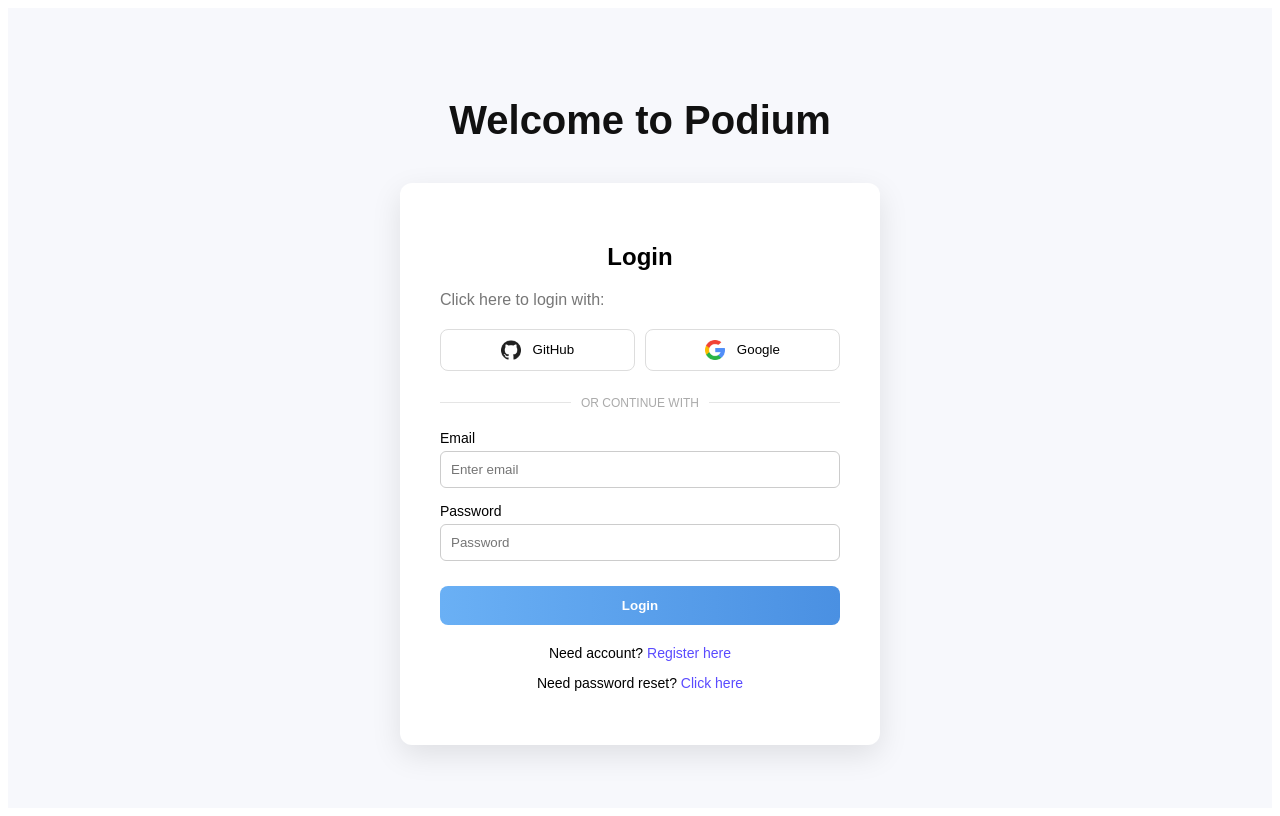
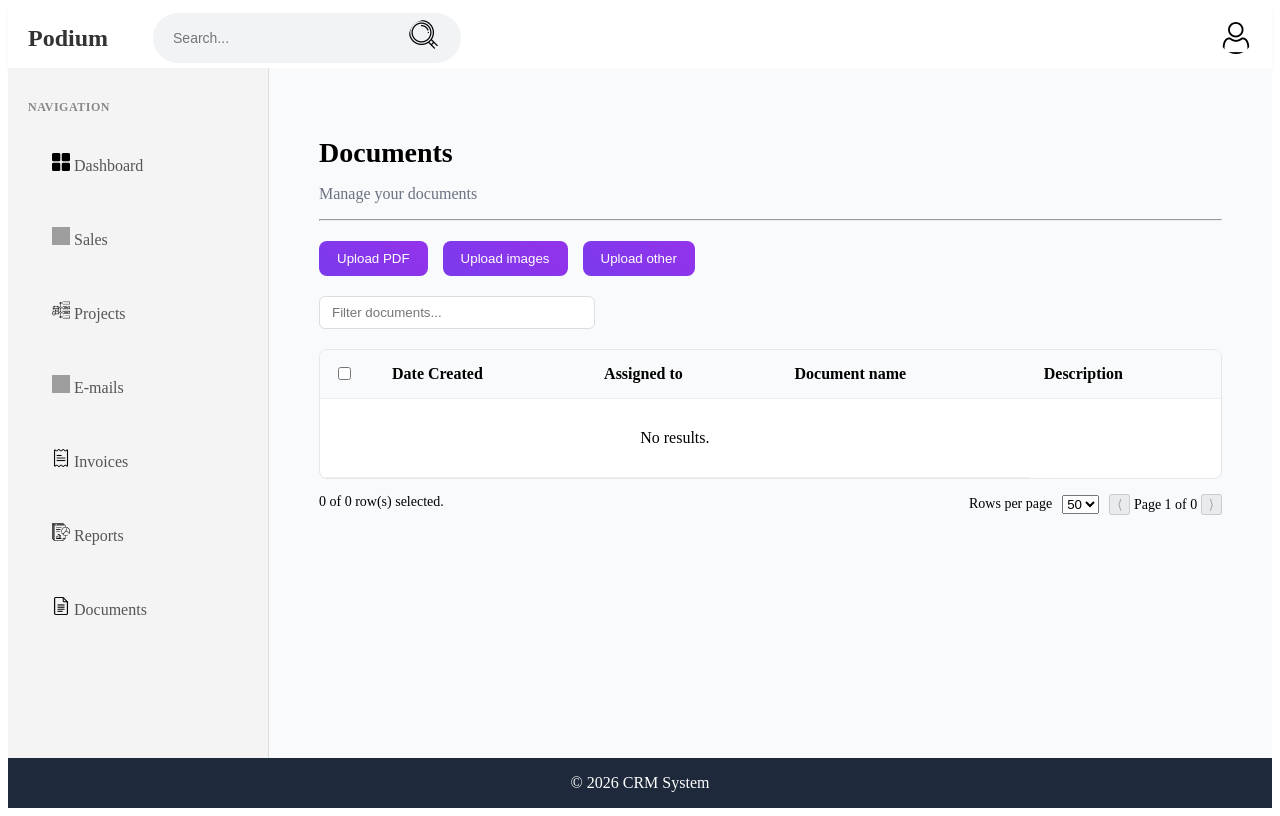
Before and after one commit to abhijeett55/posify-podium, an Angular app: page /document in a window 1280 px wide. Before the commit this address led to /login. Built offline with nearby package versions, Linux system fonts and the light colour scheme; grey boxes are pictures that could not be loaded.

Commit message:
document

```diff
--- /dev/null
+++ b/src/app/_components/document/document.css
@@ -0,0 +1,88 @@
+.documents-page{
+  padding:20px;
+}
+
+.page-header h1{
+  font-size:28px;
+  margin-bottom:5px;
+}
+
+.page-header p{
+  color:#6b7280;
+}
+
+/* upload buttons */
+
+.upload-buttons{
+  margin-top:20px;
+  display:flex;
+  gap:15px;
+}
+
+.upload-btn{
+  background: linear-gradient(45deg,#7c3aed,#9333ea);
+  color:white;
+  border:none;
+  padding:10px 18px;
+  border-radius:8px;
+  cursor:pointer;
+  font-weight:500;
+}
+
+/* filter */
+
+.filter-box{
+  margin:20px 0;
+}
+
+.filter-box input{
+  padding:8px 12px;
+  width:250px;
+  border:1px solid #ddd;
+  border-radius:6px;
+}
+
+/* table */
+
+.table-container{
+  background:white;
+  border-radius:8px;
+  border:1px solid #e5e7eb;
+  overflow:hidden;
+}
+
+table{
+  width:100%;
+  border-collapse:collapse;
+}
+
+th,td{
+  padding:14px;
+  text-align:left;
+  border-bottom:1px solid #eee;
+}
+
+th{
+  background:#f9fafb;
+  font-weight:600;
+}
+
+.no-results{
+  text-align:center;
+  padding:30px;
+}
+
+/* pagination */
+
+.pagination{
+  display:flex;
+  justify-content:space-between;
+  margin-top:15px;
+  font-size:14px;
+}
+
+.page-controls{
+  display:flex;
+  gap:10px;
+  align-items:center;
+}
--- /dev/null
+++ b/src/app/_components/document/document.html
@@ -0,0 +1,102 @@
+<div class="documents-page">
+
+  <div class="page-header">
+    <h1>Documents</h1>
+    <p>Manage your documents</p>
+  </div>
+
+  <hr>
+
+  <!-- Upload Buttons -->
+  <div class="upload-buttons">
+    <!-- Hidden file inputs -->
+    <input
+      type="file"
+      #pdfUpload
+      style="display: none"
+      accept=".pdf"
+      (change)="onFileSelected($event, 'pdf')"
+    />
+    <input
+      type="file"
+      #imageUpload
+      style="display: none"
+      accept="image/*"
+      (change)="onFileSelected($event, 'image')"
+    />
+    <input
+      type="file"
+      #otherUpload
+      style="display: none"
+      accept="*/*"
+      (change)="onFileSelected($event, 'other')"
+    />
+    <button class="upload-btn"  (click)="pdfUpload.click()">Upload PDF</button>
+    <button class="upload-btn" (click)="imageUpload.click()">Upload images</button>
+    <button class="upload-btn" (click)="otherUpload.click()">Upload other</button>
+  </div>
+
+  <!-- Filter -->
+  <div class="filter-box">
+    <input
+    type="text"
+    placeholder="Filter documents..."
+    [(ngModel)]="filterText"
+    />
+  </div>
+
+  <!-- Table -->
+  <div class="table-container">
+    <table>
+
+      <thead>
+        <tr>
+          <th style="width: 30px">
+            <input
+              type="checkbox"
+              [checked]="areAllVisibleSelected()"
+              [indeterminate]="isIndeterminate()"
+              (change)="toggleAll($event)"
+            />
+          </th>
+          <th>Date Created</th>
+          <th>Assigned to</th>
+          <th>Document name</th>
+          <th>Description</th>
+        </tr>
+      </thead>
+
+      <tbody>
+
+        <tr *ngIf="allDocuments.length === 0">
+          <td colspan="4" class="no-results">No results.</td>
+        </tr>
+
+        <tr *ngFor="let doc of paginatedDocuments">
+          <td>{{doc.dateCreated}}</td>
+          <td>{{doc.assignedTo}}</td>
+          <td>{{doc.name}}</td>
+          <td>{{doc.description}}</td>
+        </tr>
+      </tbody>
+    </table>
+  </div>
+
+  <!-- Pagination -->
+  <div class="pagination">
+    <span>{{ selectedCount }} of {{ filteredDocuments.length }} row(s) selected.</span>
+
+    <div class="page-controls">
+      Rows per page
+      <select [ngModel]="rowsPerPage" (ngModelChange)="onRowsPerPageChange($event)">
+        <option *ngFor="let opt of rowsPerPageOptions" [value]="opt">{{ opt }}</option>
+      </select>
+
+      <span>
+        <button (click)="prevPage()" [disabled]="currentPage === 1">⟨</button>
+        Page {{ currentPage }} of {{ totalPages }}
+        <button (click)="nextPage()" [disabled]="currentPage === totalPages || totalPages === 0">⟩</button>
+      </span>
+    </div>
+  </div>
+</div>
--- /dev/null
+++ b/src/app/_components/document/document.ts
@@ -0,0 +1,121 @@
+import { Component } from '@angular/core';
+import { CommonModule} from '@angular/common';
+import { FormsModule } from '@angular/forms';
+import { RouterModule } from '@angular/router';
+
+export interface Document {
+  id: number;
+  dateCreated: string;
+  assignedTo: string;
+  name: string;
+  description: string;
+  selected?: boolean;
+}
+
+@Component({
+  selector: 'app-document',
+  standalone: true,
+  imports: [ CommonModule, FormsModule, RouterModule ],
+  templateUrl: './document.html',
+  styleUrl: './document.css',
+})
+export class DocumentComponent {
+
+  allDocuments: Document[] = [];
+
+
+  filterText = '';
+  rowsPerPage = 50;
+  currentPage = 1;
+  rowsPerPageOptions = [10, 20, 50];
+
+  onFileSelected(event: Event, type: string) {
+    const element = event.currentTarget as HTMLInputElement;
+    const fileList: FileList | null = element.files;
+
+    if (fileList && fileList.length > 0) {
+      const file = fileList[0];
+
+      console.log(`Uploading ${type}:`, file.name);
+
+      const newDoc: Document = {
+        id: Date.now(),
+        dateCreated: new Date().toLocaleDateString(),
+        assignedTo: 'User',
+        name: file.name,
+        description: type + ' file',
+        selected: false
+      };
+
+      this.allDocuments.push(newDoc);
+    }
+  }
+
+  get filteredDocuments(): Document[] {
+    if (!this.filterText.trim()) {
+      return this.allDocuments;
+    }
+    const lowerFilter = this.filterText.toLowerCase();
+    return this.allDocuments.filter(doc =>
+      doc.dateCreated.toLowerCase().includes(lowerFilter) ||
+      doc.assignedTo.toLowerCase().includes(lowerFilter) ||
+      doc.name.toLowerCase().includes(lowerFilter) ||
+      doc.description.toLowerCase().includes(lowerFilter)
+    );
+  }
+
+
+  get paginatedDocuments(): Document[] {
+    const start = (this.currentPage - 1) * this.rowsPerPage;
+    const end = start + this.rowsPerPage;
+    return this.filteredDocuments.slice(start, end);
+  }
+
+
+  get totalPages(): number {
+    return Math.ceil(this.filteredDocuments.length / this.rowsPerPage) || 0;
+  }
+
+
+  get selectedCount(): number {
+    return this.filteredDocuments.filter(doc => doc.selected).length;
+  }
+
+
+  prevPage() {
+    if (this.currentPage > 1) {
+      this.currentPage--;
+    }
+  }
+
+
+  nextPage() {
+    if (this.currentPage < this.totalPages) {
+      this.currentPage++;
+    }
+  }
+
+
+  onRowsPerPageChange(value: string) {
+    this.rowsPerPage = Number(value);
+    this.currentPage = 1; // reset to first page
+  }
+
+
+  toggleAll(event: Event) {
+    const checked = (event.target as HTMLInputElement).checked;
+    this.paginatedDocuments.forEach(doc => (doc.selected = checked));
+  }
+
+
+  areAllVisibleSelected(): boolean {
+    return this.paginatedDocuments.length > 0 &&
+           this.paginatedDocuments.every(doc => doc.selected);
+  }
+
+
+  isIndeterminate(): boolean {
+    const selectedVisible = this.paginatedDocuments.filter(doc => doc.selected).length;
+    return selectedVisible > 0 && selectedVisible < this.paginatedDocuments.length;
+  }
+}
--- a/src/app/app.routes.ts
+++ b/src/app/app.routes.ts
@@ -5,6 +5,7 @@ import { Register } from './_components/register/register';
 import { Dashboard } from './_components/dashboard/dashboard';
 import { Layout } from './_components/layout/layout';
 import { Sales } from './_components/sales/sales';
+import { DocumentComponent } from './_components/document/document';
 
 export const routes: Routes = [
 
@@ -16,8 +17,9 @@ export const routes: Routes = [
     component: Layout,
     children: [
       { path: 'dashboard', component: Dashboard},
-      { path: 'sales', component: Sales }
+      { path: 'sales', component: Sales },
+      { path: 'document', component: DocumentComponent}
     ]
   },
-    { path: '**', redirectTo: '/login' }
+    { path: '**', redirectTo: '/document' }
 ];
```
Also changed, not shown: 1 other file (tests, documents, lock files or other folders).
